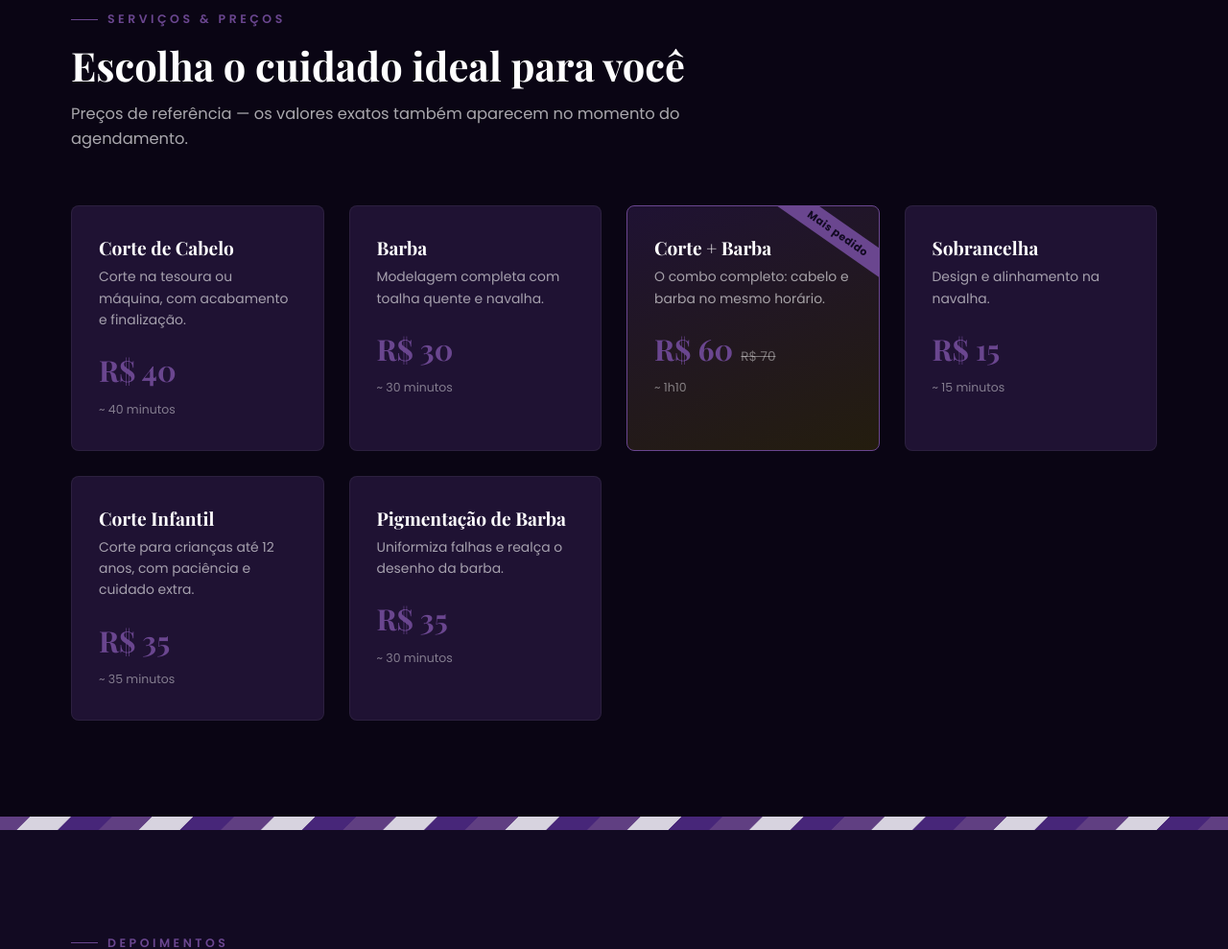
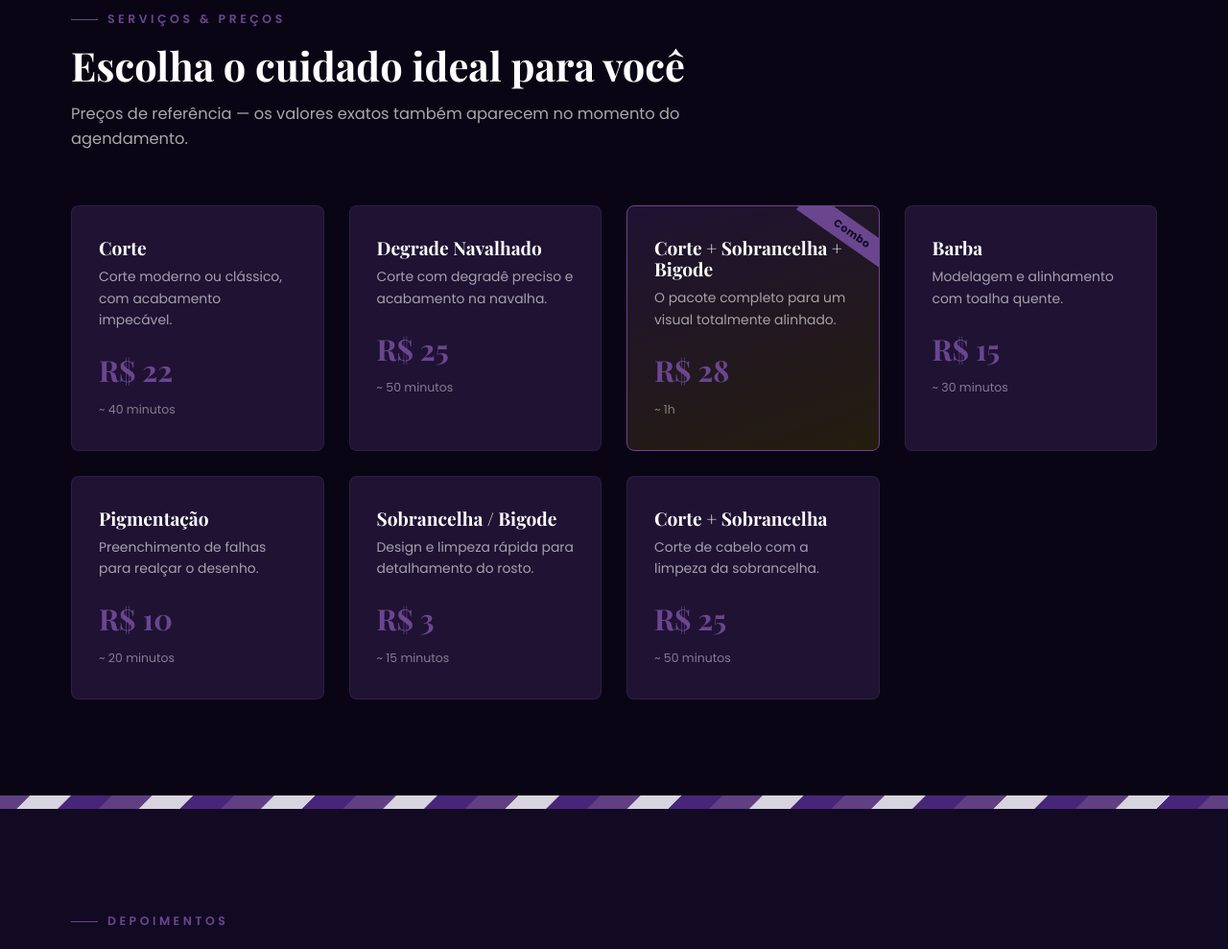
Before and after one commit to luska1612/barbearia-agendamento, a plain HTML site: page index.html in a window 1280 px wide. Shown: the part 1712-2701 px from the top of the page at 96% size. Drawn offline with nearby package versions, Linux system fonts and the light colour scheme.

Commit message:
alterado o tamanho da logo e ajustes nos preços

```diff
--- a/css/style.css
+++ b/css/style.css
@@ -261,8 +261,8 @@ nav.principal {
   gap: 12px;
 }
 .marca-logo {
-  width: 50px;
-  height: 50px;
+  width: 80px;
+  height: 80px;
   display: flex;
   align-items: center;
   justify-content: center;
--- a/index.html
+++ b/index.html
@@ -107,41 +107,47 @@
       </div>
       <div class="servicos-grid">
         <div class="servico-card">
-          <h3>Corte de Cabelo</h3>
-          <p class="descricao">Corte na tesoura ou máquina, com acabamento e finalização.</p>
-          <div class="servico-preco"><span class="valor">R$ 40</span></div>
+          <h3>Corte</h3>
+          <p class="descricao">Corte moderno ou clássico, com acabamento impecável.</p>
+          <div class="servico-preco"><span class="valor">R$ 22</span></div>
           <div class="servico-duracao">~ 40 minutos</div>
         </div>
         <div class="servico-card">
+          <h3>Degrade Navalhado</h3>
+          <p class="descricao">Corte com degradê preciso e acabamento na navalha.</p>
+          <div class="servico-preco"><span class="valor">R$ 25</span></div>
+          <div class="servico-duracao">~ 50 minutos</div>
+        </div>
+        <div class="servico-card destaque">
+          <div class="servico-selo">Combo</div>
+          <h3>Corte + Sobrancelha + Bigode</h3>
+          <p class="descricao">O pacote completo para um visual totalmente alinhado.</p>
+          <div class="servico-preco"><span class="valor">R$ 28</span></div>
+          <div class="servico-duracao">~ 1h</div>
+        </div>
+        <div class="servico-card">
           <h3>Barba</h3>
-          <p class="descricao">Modelagem completa com toalha quente e navalha.</p>
-          <div class="servico-preco"><span class="valor">R$ 30</span></div>
+          <p class="descricao">Modelagem e alinhamento com toalha quente.</p>
+          <div class="servico-preco"><span class="valor">R$ 15</span></div>
           <div class="servico-duracao">~ 30 minutos</div>
         </div>
-        <div class="servico-card destaque">
-          <div class="servico-selo">Mais pedido</div>
-          <h3>Corte + Barba</h3>
-          <p class="descricao">O combo completo: cabelo e barba no mesmo horário.</p>
-          <div class="servico-preco"><span class="valor">R$ 60</span><span class="de">R$ 70</span></div>
-          <div class="servico-duracao">~ 1h10</div>
+        <div class="servico-card">
+          <h3>Pigmentação</h3>
+          <p class="descricao">Preenchimento de falhas para realçar o desenho.</p>
+          <div class="servico-preco"><span class="valor">R$ 10</span></div>
+          <div class="servico-duracao">~ 20 minutos</div>
         </div>
         <div class="servico-card">
-          <h3>Sobrancelha</h3>
-          <p class="descricao">Design e alinhamento na navalha.</p>
-          <div class="servico-preco"><span class="valor">R$ 15</span></div>
+          <h3>Sobrancelha / Bigode</h3>
+          <p class="descricao">Design e limpeza rápida para detalhamento do rosto.</p>
+          <div class="servico-preco"><span class="valor">R$ 3</span></div>
           <div class="servico-duracao">~ 15 minutos</div>
         </div>
         <div class="servico-card">
-          <h3>Corte Infantil</h3>
-          <p class="descricao">Corte para crianças até 12 anos, com paciência e cuidado extra.</p>
-          <div class="servico-preco"><span class="valor">R$ 35</span></div>
-          <div class="servico-duracao">~ 35 minutos</div>
-        </div>
-        <div class="servico-card">
-          <h3>Pigmentação de Barba</h3>
-          <p class="descricao">Uniformiza falhas e realça o desenho da barba.</p>
-          <div class="servico-preco"><span class="valor">R$ 35</span></div>
-          <div class="servico-duracao">~ 30 minutos</div>
+          <h3>Corte + Sobrancelha</h3>
+          <p class="descricao">Corte de cabelo com a limpeza da sobrancelha.</p>
+          <div class="servico-preco"><span class="valor">R$ 25</span></div>
+          <div class="servico-duracao">~ 50 minutos</div>
         </div>
       </div>
     </div>
@@ -243,12 +249,14 @@
                   <label for="select-servico">Serviço <span class="obrig">*</span></label>
                   <select id="select-servico">
                     <option value="" disabled selected>Selecione um serviço</option>
-                    <option value="Corte de Cabelo|40">Corte de Cabelo — R$ 40</option>
-                    <option value="Barba|30">Barba — R$ 30</option>
-                    <option value="Corte + Barba|60">Corte + Barba — R$ 60 (com desconto)</option>
-                    <option value="Sobrancelha|15">Sobrancelha — R$ 15</option>
-                    <option value="Corte Infantil|35">Corte Infantil — R$ 35</option>
-                    <option value="Pigmentação de Barba|35">Pigmentação de Barba — R$ 35</option>
+                    <option value="Corte|22">Corte — R$ 22</option>
+                    <option value="Degrade Navalhado|25">Degrade Navalhado — R$ 25</option>
+                    <option value="Barba|15">Barba — R$ 15</option>
+                    <option value="Pigmentação|10">Pigmentação — R$ 10</option>
+                    <option value="Sobrancelha|3">Sobrancelha — R$ 3</option>
+                    <option value="Bigode|3">Bigode — R$ 3</option>
+                    <option value="Corte + Sobrancelha|25">Corte + Sobrancelha — R$ 25</option>
+                    <option value="Corte + Sobrancelha + Bigode|28">Corte + Sobrancelha + Bigode — R$ 28</option>
                   </select>
                   <div class="campo-erro">Selecione um serviço.</div>
                 </div>
```
